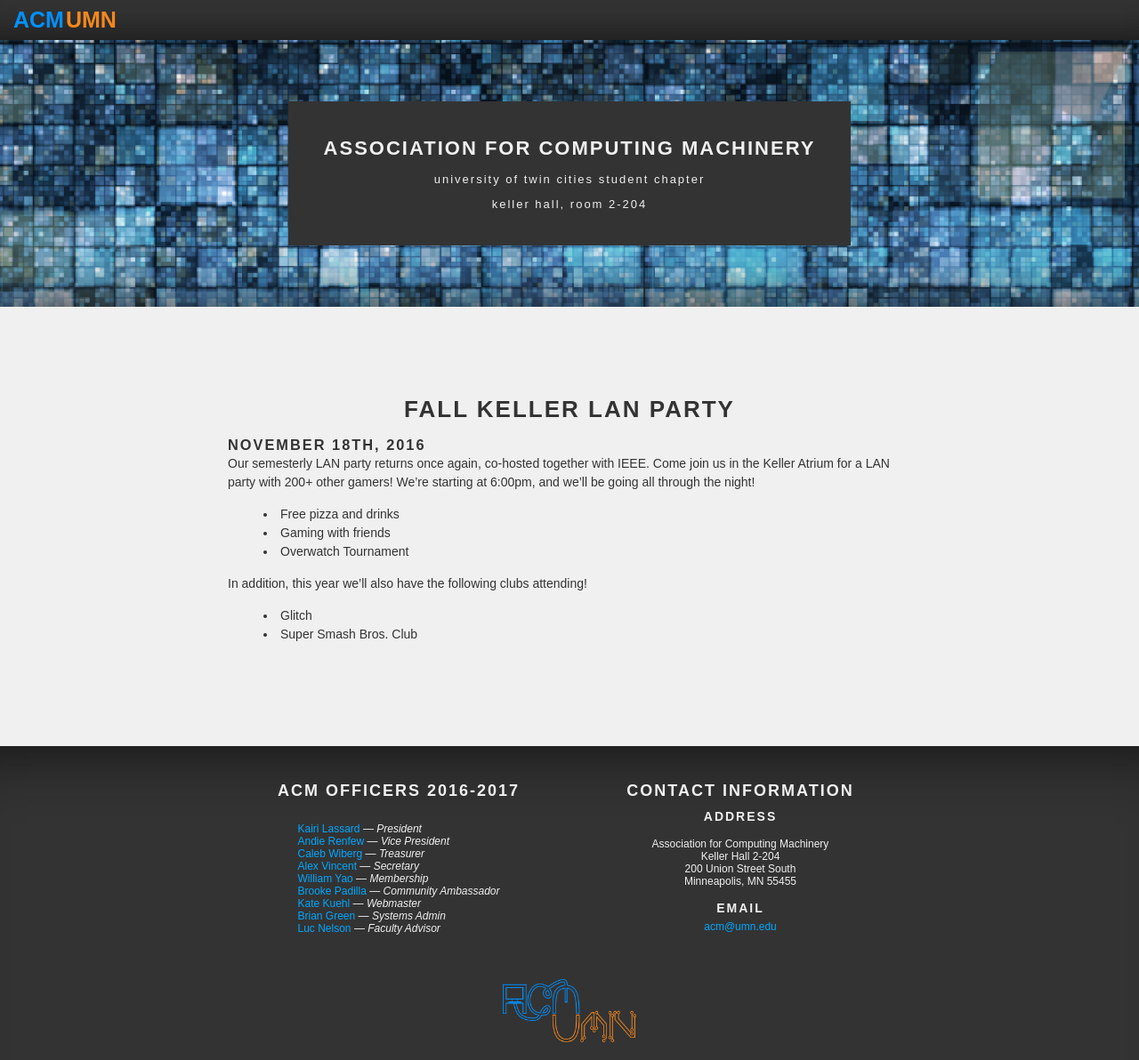
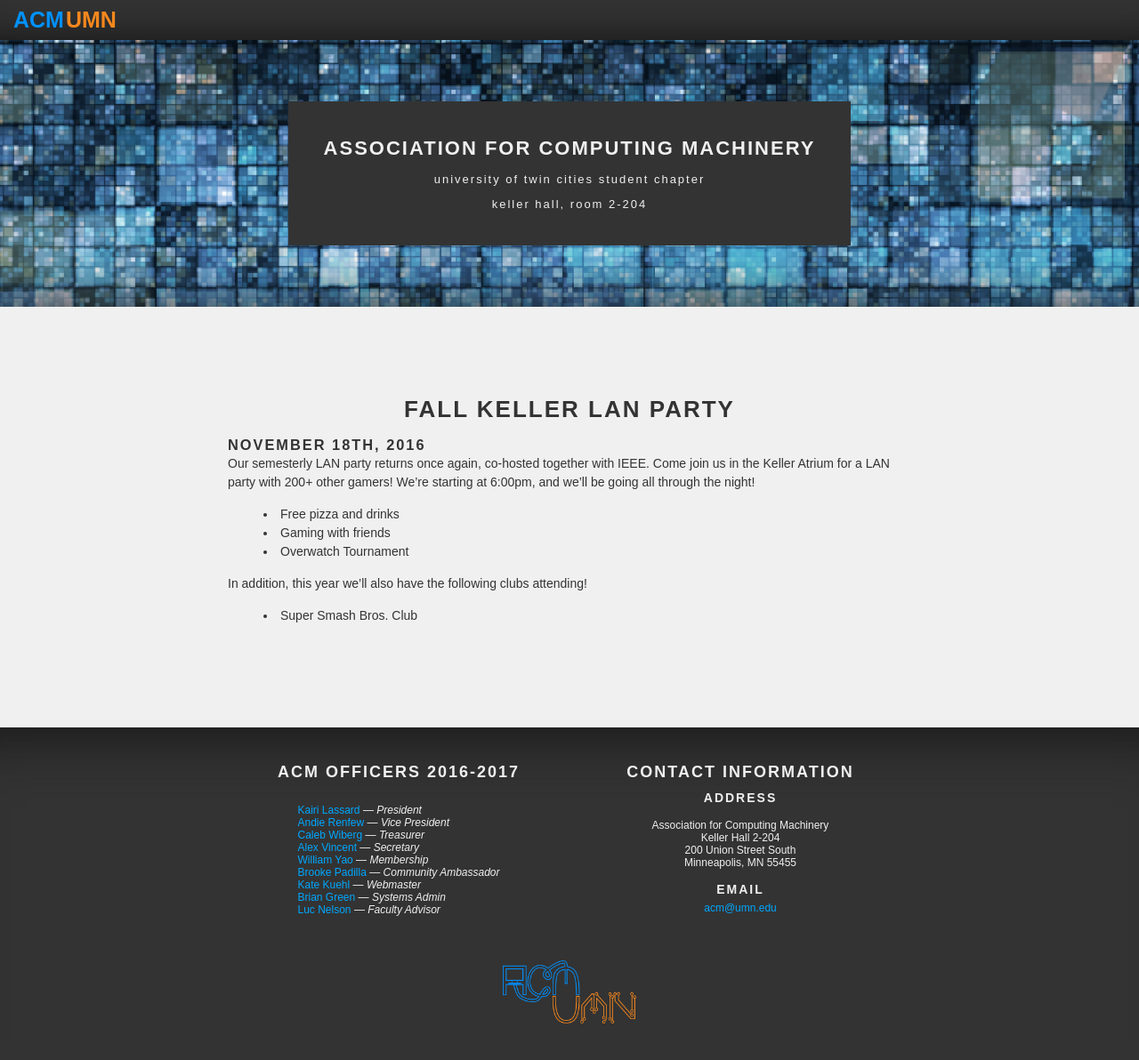
Before and after one commit to acmumn/acm-website, a Jekyll site: the page built from _events/fall-lan-party-2016.md, in a window 1280 px wide and 1192 px high. Shown: the whole window at 89% size. Built offline with Jekyll 4.4.1, drawn with Linux system fonts in a browser that asks for light colours; nearby versions of some CDN libraries.

Commit message:
Taking Glitch off
Taking Glitch off the LAN Party page at their request

```diff
--- a/_events/fall-lan-party-2016.md
+++ b/_events/fall-lan-party-2016.md
@@ -17,5 +17,4 @@
 
 In addition, this year we'll also have the following clubs attending!
 
-* Glitch
 * Super Smash Bros. Club
```
